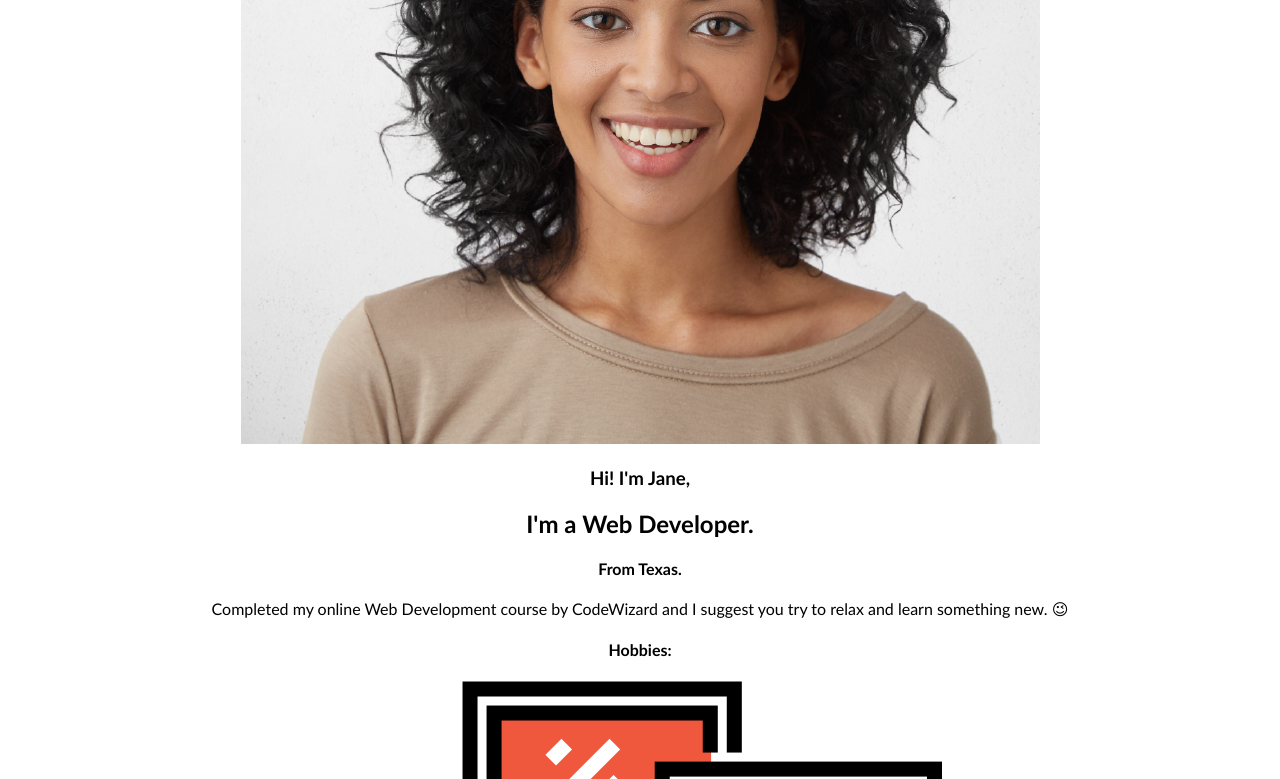
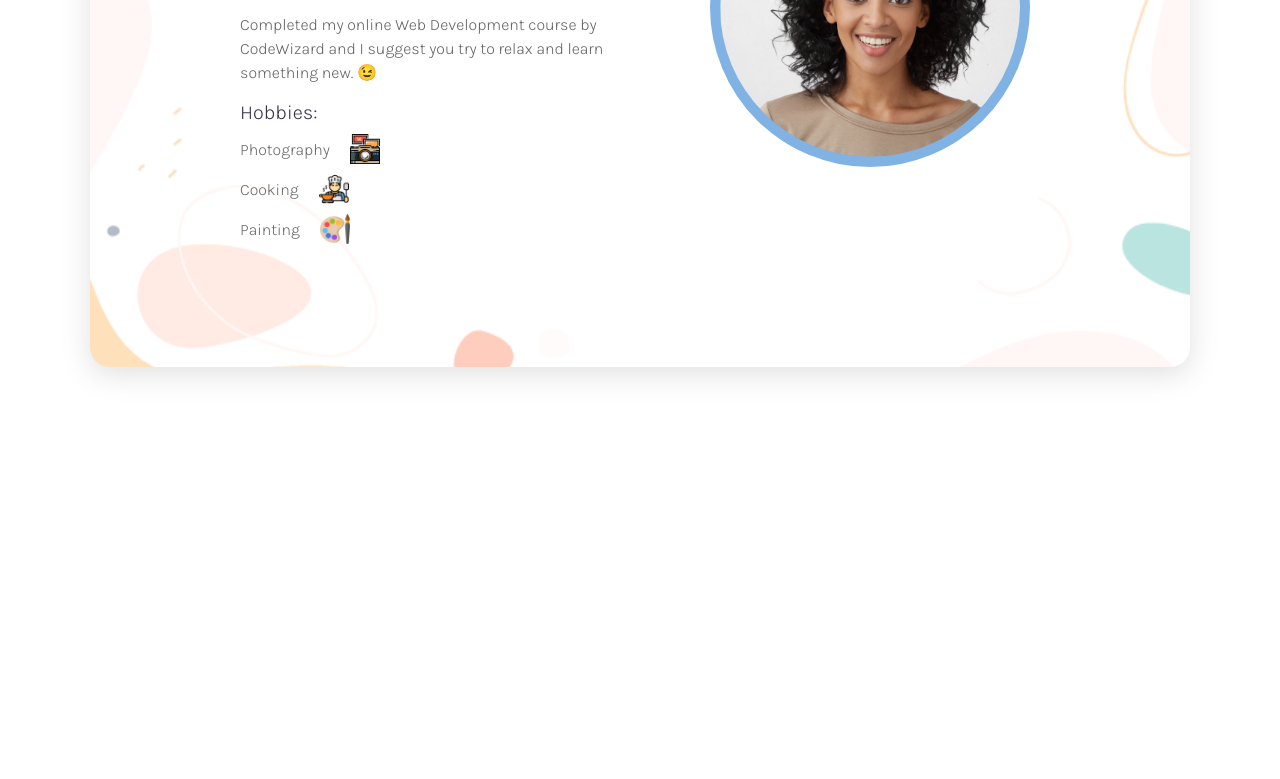
Before and after one commit to jelliscwhq/jelliscwhq.github.io, a plain HTML site: page index.html in a window 1280 px wide. Shown: the part 363-1142 px from the top of the page. After the commit the page ends 800 px from the top, so only its background shows below. Drawn offline with Linux system fonts and the light colour scheme.

Commit message:
Add files via upload

```diff
--- a/style.css
+++ b/style.css
@@ -1,8 +1,82 @@
 body{
     text-align: center;
-    font-family: 'Trebuchet MS', 'Lucida Sans Unicode', 'Lucida Grande', 'Lucida Sans', Arial, sans-serif;
+    background-color: #e1f7ff;
+    background-color: white;
 }
 
-div{
-    margin-bottom: 20px;
+.container{
+    background-color: white;
+    background-image: url("img/bg.png");
+    background-size: cover;
+    width: 1100px;
+    height: 680px;
+    margin: auto;
+    border-radius: 20px;
+    margin-top: 50px;
+    font-family: 'Karla', sans-serif;
+    font-weight: 300;
+    color: #34304a;
+    position: relative;
+    box-shadow: rgba(100, 100, 111, 0.2) 0px 7px 29px 0px;
+
 }
+
+.mypic{
+    position: absolute;
+    width: 300px;
+    top: 160px;
+    right: 160px;
+    background-color: #81b2e4;
+    border-radius: 50%;
+    padding: 10px;
+}
+
+.info{
+    text-align: left;
+    padding: 30px;
+    width: 430px;
+    padding-left: 150px;
+    padding-top: 60px;
+}
+
+h3{
+    padding-top: 30px;
+    font-size: 40px;
+    margin:0px;
+    font-weight: 300;
+
+}
+h2{
+    font-weight: 500;
+    font-size: 60px;
+    margin: 0px;
+    padding: 0px;
+}
+
+h4{
+    font-size: 20px;
+    margin-top:10px;
+    font-weight: 300;
+    margin-bottom: 10px;
+
+}
+p{
+    padding-top: 0px;
+    color: #636363;
+    line-height: 1.5;
+}
+
+.hobbies{
+    display: flex;
+    align-items: center;
+    font-size: 16px;
+    color: dimgray;
+    vertical-align: middle;
+    margin-bottom: 10px;
+}
+
+
+.icon{
+    padding-left: 20px;
+    width: 30px;
+}
```
